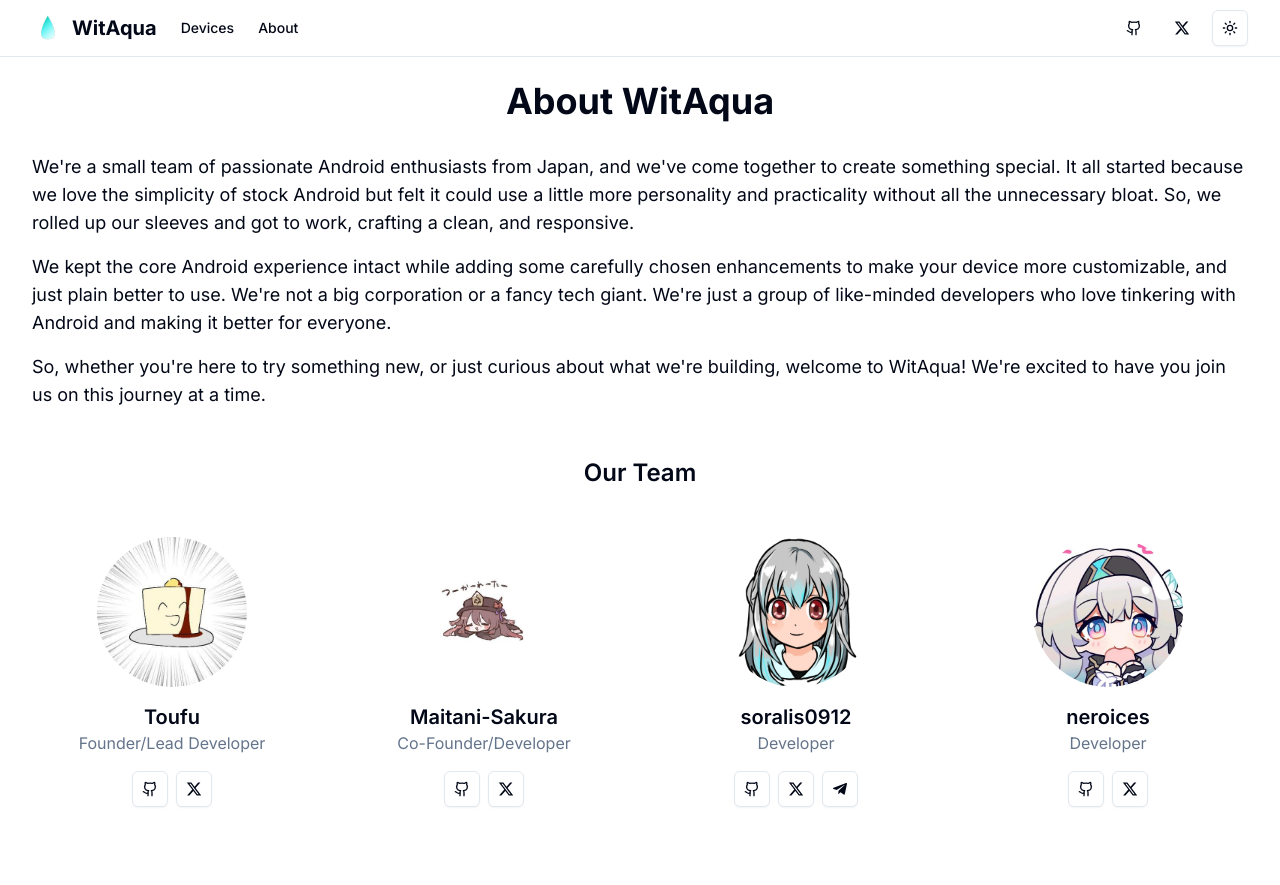
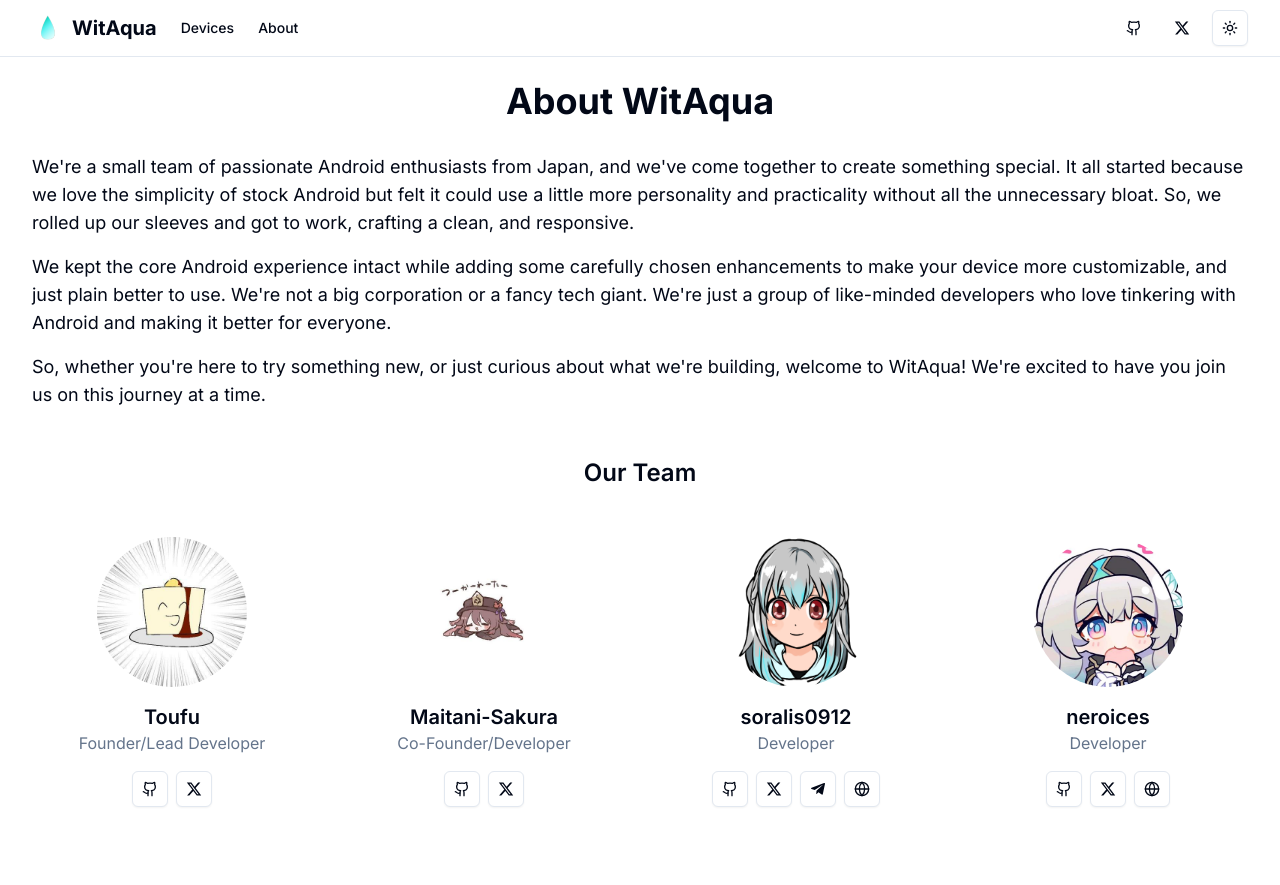
Before and after one commit to WitAqua/www, a Next.js app: page /about in a window 1280 px wide. Shown: the top 885 px of the page. Built offline with nearby package versions, Linux system fonts and the light colour scheme.

Commit message:
www: about: Add website
Change-Id: I5ddf671108a2da066b05dbd00996f05526530a66

```diff
--- a/src/components/about-page.tsx
+++ b/src/components/about-page.tsx
@@ -25,6 +25,7 @@ const teamMembers = [
     github: "soralis0912",
     twitter: "soralis_0912",
     telegram: "soralis_0912",
+    www: "soralis.org",
   },
   {
     name: "neroices",
@@ -32,6 +33,7 @@ const teamMembers = [
     image: "/neroices.png",
     github: "neroices",
     twitter: "letsmakeices",
+    www: "slce.moe",
   },
   {
     name: "MONE-FIERA",
--- a/src/components/team-member.tsx
+++ b/src/components/team-member.tsx
@@ -1,5 +1,5 @@
 import Image from "next/image";
-import { LuGithub } from "react-icons/lu";
+import { LuGithub, LuGlobe } from "react-icons/lu";
 import { FaXTwitter } from "react-icons/fa6";
 import { FaTelegramPlane } from "react-icons/fa";
 import { Button } from "@/components/ui/button";
@@ -11,6 +11,7 @@ interface TeamMemberProps {
   github: string;
   twitter?: string;
   telegram?: string;
+  www?: string;
 }
 
 export function TeamMember({
@@ -20,6 +21,7 @@ export function TeamMember({
   github,
   twitter,
   telegram,
+  www,
 }: TeamMemberProps) {
   return (
     <div className="flex flex-col items-center text-center px-4 py-6 sm:px-6 lg:px-8 mx-auto w-full max-w-xs">
@@ -67,6 +69,18 @@ export function TeamMember({
             </a>
           </Button>
         )}
+        {www && (
+          <Button variant="outline" size="icon" asChild>
+            <a
+              href={`https://${www}`}
+              target="_blank"
+              rel="noopener noreferrer"
+            >
+              <LuGlobe className="h-4 w-4" />
+              <span className="sr-only">Website</span>
+            </a>
+          </Button>
+        )}
       </div>
     </div>
   );
```
